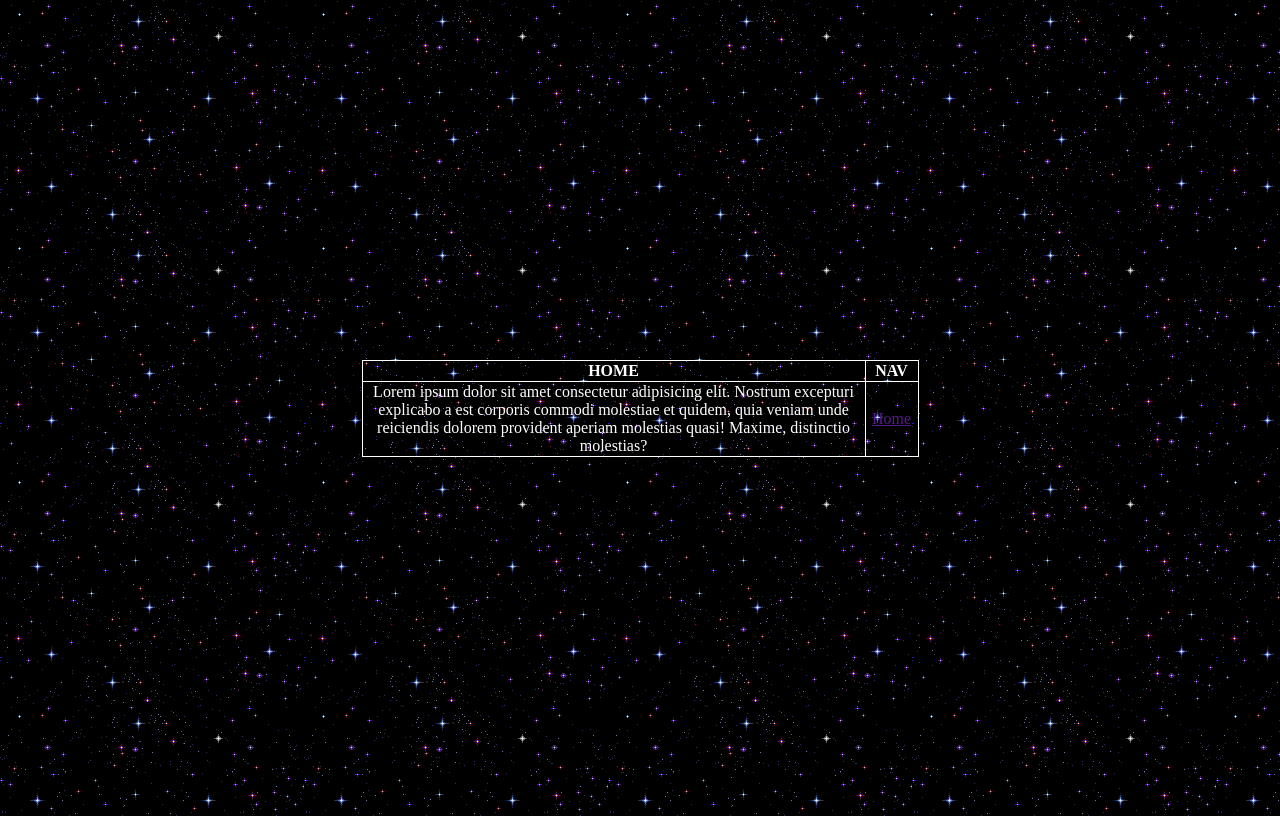
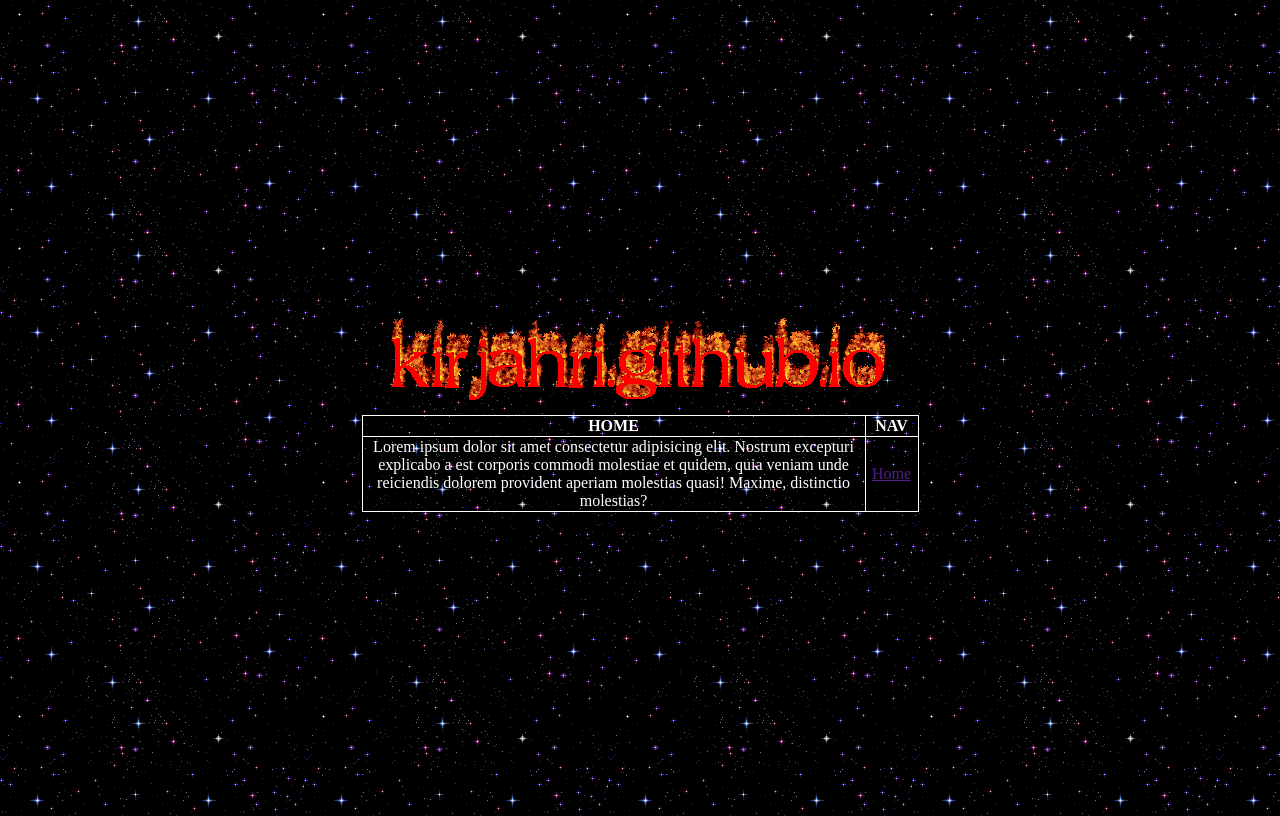
Before and after one commit to kirjahri/kirjahri.github.io, a plain HTML site: page index.html in a window 1280 px wide. Drawn offline with Linux system fonts and the light colour scheme.

Commit message:
feat: add assets/burning_logo.gif

```diff
--- a/index.html
+++ b/index.html
@@ -8,7 +8,12 @@
   </head>
   <body>
     <div class="center">
-
+      <a href="">
+        <img
+          src="./assets/burning_logo.gif"
+          alt="Burning logo that says kirjahri.github.io"
+        />
+      </a>
       <table>
         <tr>
           <th class="first-column">HOME</th>
--- a/styles/style.css
+++ b/styles/style.css
@@ -5,6 +5,7 @@ body {
 
 .center {
   display: flex;
+  flex-direction: column;
   justify-content: center;
   align-items: center;
   height: 100vh;
```
